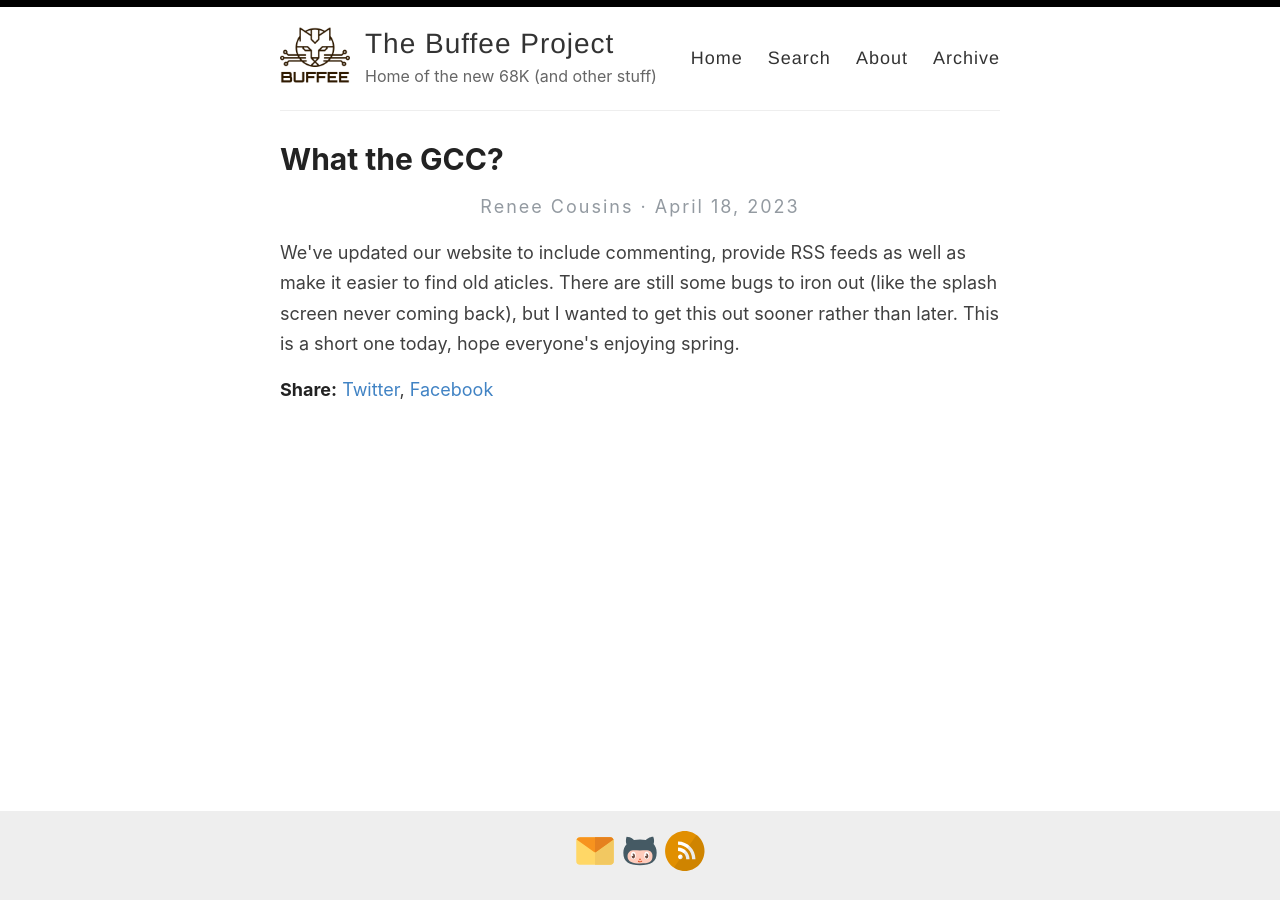
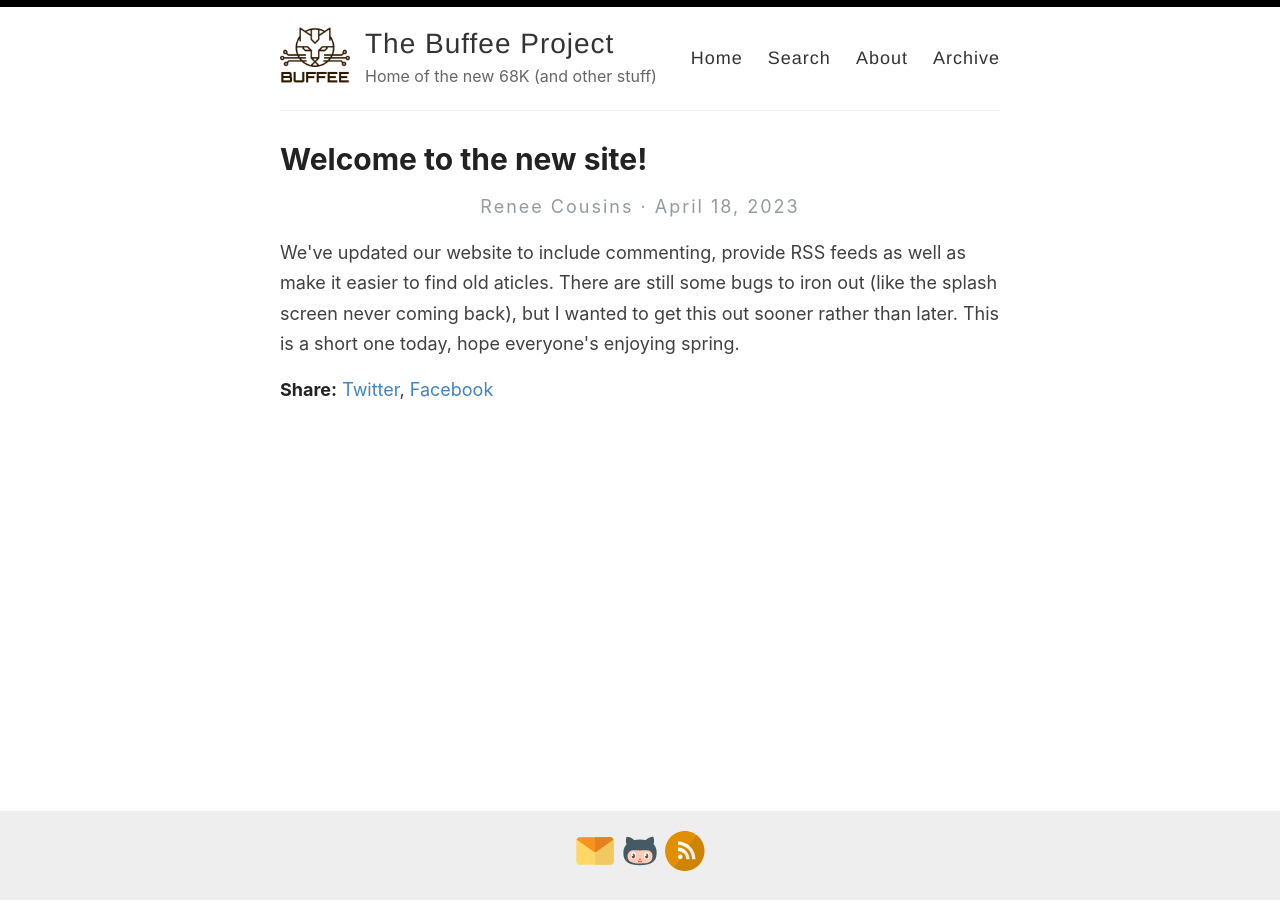
Before and after one commit to lostcatproductions/lostcatproductions.github.io, a Jekyll site: the page built from _posts/2023-04-18-new-site.md, in a window 1280 px wide. Built offline with Jekyll 4.4.1, drawn with Linux system fonts in a browser that asks for light colours; comment, search, counter and statistics services are not loaded.

Commit message:
Update 2023-04-18-new-site.md

```diff
--- a/_posts/2023-04-18-new-site.md
+++ b/_posts/2023-04-18-new-site.md
@@ -1,6 +1,6 @@
 ---
 layout: post
-title: What the GCC?
+title: Welcome to the new site!
 ---
 
 We've updated our website to include commenting, provide RSS feeds as well as make it easier to find old aticles. There are still some bugs to iron out (like the splash screen never coming back), but I wanted to get this out sooner rather than later. This is a short one today, hope everyone's enjoying spring.
```
